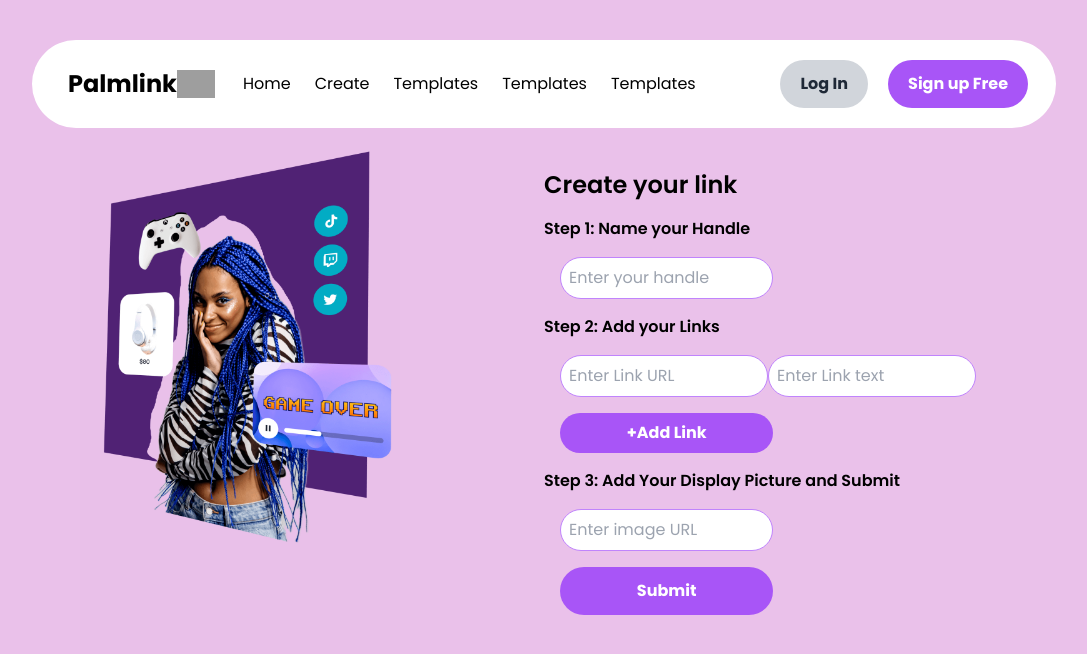
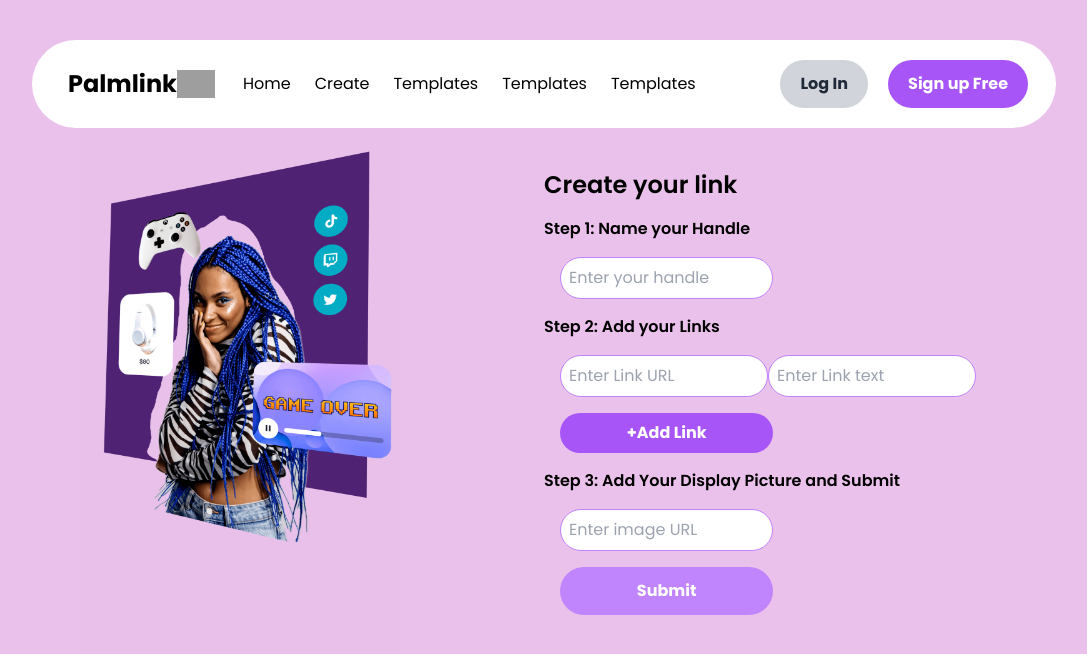
Before and after one commit to kumail-ahmad/myLink, a Next.js app: page /generate in a window 1280 px wide. Shown: the top 654 px of the page, without its empty margins (96-1183 px from the left). Built offline with nearby package versions, Linux system fonts and the light colour scheme; grey boxes are pictures that could not be loaded.

Commit message:
improved UI

```diff
--- a/app/generate/page.js
+++ b/app/generate/page.js
@@ -48,7 +48,12 @@
     );
     const result = await response.json();
     if (result.success) {
-      toast(result.message);
+      toast.success(result.message);
+      setLinks([{ link: "", linktext: "" }]);
+      setPic("");
+      setHandle("");
+    } else {
+      toast.error(result.message);
     }
   };
 
@@ -109,7 +114,8 @@
         />
 
         <button
-          className="bg-purple-500 hover:bg-purple-600 text-white font-bold py-3 px-5 rounded-full ml-4 w-1/3"
+          disabled={pic === "" || handle === ""}
+          className="disabled:bg-purple-400 bg-purple-500 hover:bg-purple-600 text-white font-bold py-3 px-5 rounded-full ml-4 w-1/3"
           onClick={submitLinks}
         >
           Submit
```
